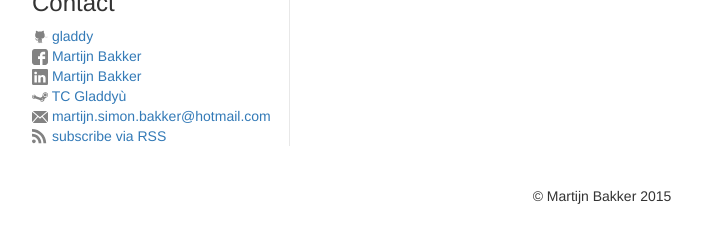
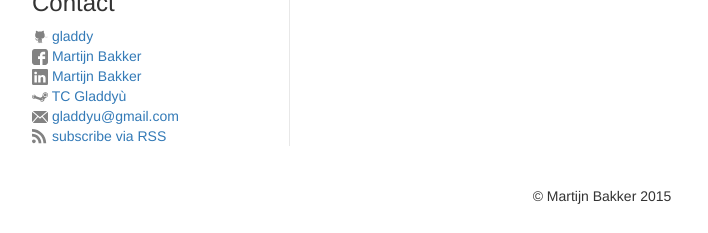
Before and after one commit to Gladdy/gladdy.github.io, a Jekyll site: the page built from index.html, in a window 1280 px wide. Shown: the part 680-913 px from the top of the page, without its empty margins (38-746 px from the left). Built offline with Jekyll 4.4.1, drawn with Linux system fonts in a browser that asks for light colours.

Commit message:
Update _config.yml

```diff
--- a/_config.yml
+++ b/_config.yml
@@ -1,6 +1,6 @@
 # Site settings
 title: Prostendo
-email: martijn.simon.bakker@hotmail.com
+email: gladdyu@gmail.com
 description: > # this means to ignore newlines until "baseurl:"
   Some description. pretty nifty this jekyll stuff.
 baseurl: "" # the subpath of your site, e.g. /blog/
```
